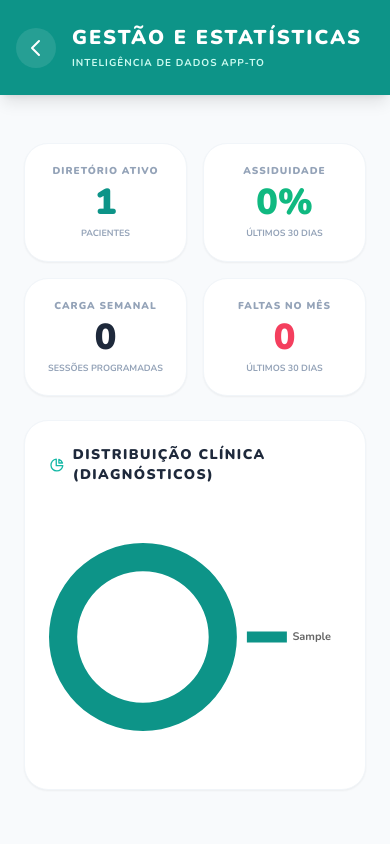
After one commit to William-M-Dias/app-to, a Flask app: page /estatisticas in a window 390 px wide. The commit adds this page. Run offline with Flask 3, Linux system fonts and the light colour scheme; the visitor is signed in with stand-in values (Sample User, id 1); tables that the repository leaves empty hold one stand-in row (values such as "Sample post"); some libraries are stand-ins or nearby versions.

Commit message:
feat: adiciona modulo de estatisticas, ajusta layout mobile e cria tela de gestao

```diff
--- a/app/__init__.py
+++ b/app/__init__.py
@@ -25,6 +25,7 @@ def create_app():
     from app.routes.obs_clinica_bp import obs_clinica_bp
     from app.routes.anamnese_bp import anamnese_bp
     from app.routes.auth_bp import auth_bp
+    from app.routes.estatisticas_bp import estatisticas_bp # <-- AQUI: Importação do novo motor de estatísticas
 
     app.register_blueprint(paciente_bp)
     app.register_blueprint(consulta_bp)
@@ -33,6 +34,7 @@ def create_app():
     app.register_blueprint(obs_clinica_bp)
     app.register_blueprint(anamnese_bp)
     app.register_blueprint(auth_bp)
+    app.register_blueprint(estatisticas_bp) # <-- AQUI: Registro do novo motor no sistema
 
     @app.before_request
     def bloquear_acesso():
--- /dev/null
+++ b/app/routes/estatisticas_bp.py
@@ -0,0 +1,76 @@
+from flask import Blueprint, jsonify
+from sqlalchemy import func
+from app.extensions import db
+from app.models.paciente import Paciente
+from app.models.consulta import Consulta
+from datetime import datetime, timedelta
+
+estatisticas_bp = Blueprint('estatisticas_bp', __name__, url_prefix='/api/estatisticas')
+
+@estatisticas_bp.route('/geral', methods=['GET'])
+def obter_estatisticas():
+    try:
+        # 1. Total de Pacientes Ativos no Diretório
+        total_pacientes = Paciente.query.count()
+
+        # 2. Distribuição Clínica (Diagnósticos)
+        # Como o diagnóstico pode vir separado por vírgula (ex: "TEA, TDAH"),
+        # puxamos tudo e contabilizamos via Python para garantir precisão
+        todos_pacientes = Paciente.query.all()
+        distribuicao_clinica = {}
+        for p in todos_pacientes:
+            if p.diagnostico:
+                diags = [d.strip() for d in p.diagnostico.split(',')]
+                for d in diags:
+                    if d:
+                        distribuicao_clinica[d] = distribuicao_clinica.get(d, 0) + 1
+            else:
+                distribuicao_clinica["Em Investigação"] = distribuicao_clinica.get("Em Investigação", 0) + 1
+
+        # Prepara para o formato do gráfico do Chart.js
+        grafico_diagnosticos = {
+            "labels": list(distribuicao_clinica.keys()),
+            "data": list(distribuicao_clinica.values())
+        }
+
+        # 3. Taxa de Assiduidade (Últimos 30 dias)
+        hoje = datetime.utcnow() - timedelta(hours=3)
+        trinta_dias_atras = hoje - timedelta(days=30)
+
+        sessoes_periodo = Consulta.query.filter(
+            Consulta.data_hora >= trinta_dias_atras,
+            Consulta.data_hora <= hoje,
+            Consulta.status.in_(['Realizado', 'Falta', 'Cancelado'])
+        ).all()
+
+        total_sessoes = len(sessoes_periodo)
+        realizadas = sum(1 for s in sessoes_periodo if s.status == 'Realizado')
+        faltas = sum(1 for s in sessoes_periodo if s.status in ['Falta', 'Cancelado'])
+
+        # Evita divisão por zero
+        taxa_assiduidade = 0
+        if total_sessoes > 0:
+            taxa_assiduidade = round((realizadas / total_sessoes) * 100, 1)
+
+        # 4. Consultas da Semana (Previsão de Carga de Trabalho)
+        inicio_semana = hoje - timedelta(days=hoje.weekday()) # Segunda-feira
+        fim_semana = inicio_semana + timedelta(days=6, hours=23, minutes=59) # Domingo
+
+        carga_semana = Consulta.query.filter(
+            Consulta.data_hora >= inicio_semana,
+            Consulta.data_hora <= fim_semana,
+            Consulta.status != 'Cancelado'
+        ).count()
+
+        return jsonify({
+            "total_pacientes": total_pacientes,
+            "taxa_assiduidade": taxa_assiduidade,
+            "total_sessoes_30d": total_sessoes,
+            "sessoes_realizadas": realizadas,
+            "sessoes_faltas": faltas,
+            "carga_semana": carga_semana,
+            "grafico_diagnosticos": grafico_diagnosticos
+        }), 200
+
+    except Exception as e:
+        return jsonify({"erro": str(e)}), 500
--- a/app/routes/frontend_bp.py
+++ b/app/routes/frontend_bp.py
@@ -26,12 +26,15 @@ def obs_clinica_paciente(id):
 def evolucao_paciente(id):
     return render_template('evolucao.html', paciente_id=id)
 
-# <--- ROTA 5: RELATÓRIO CLÍNICO (FASE 3) --->
 @frontend_bp.route('/paciente/<int:id>/relatorio')
 def relatorio_paciente(id):
     return render_template('relatorio.html', paciente_id=id)
 
-# <--- ROTA NOVA: AGENDA VISUAL (FASE 4) --->
 @frontend_bp.route('/agenda')
 def abrir_agenda_visual():
     return render_template('agenda.html')
+
+# <--- ROTA NOVA: DASHBOARD DE ESTATÍSTICAS (FASE 5) --->
+@frontend_bp.route('/estatisticas')
+def dashboard_estatisticas():
+    return render_template('estatisticas.html')
--- /dev/null
+++ b/app/templates/app/templates/estatisticas.html
@@ -0,0 +1,161 @@
+<!DOCTYPE html>
+<html lang="pt-BR">
+<head>
+    <meta charset="UTF-8">
+    <meta name="viewport" content="width=device-width, initial-scale=1.0, maximum-scale=1.0, user-scalable=no">
+    <title>Estatísticas da Clínica | APP-TO</title>
+
+    <script src="https://cdn.tailwindcss.com"></script>
+    <script defer src="https://cdn.jsdelivr.net/npm/alpinejs@3.x.x/dist/cdn.min.js"></script>
+    <script src="https://cdn.jsdelivr.net/npm/chart.js"></script>
+    <link href="https://fonts.googleapis.com/css2?family=Nunito:wght@400;600;700;800;900&display=swap" rel="stylesheet">
+
+    <script>
+        tailwind.config = {
+            theme: {
+                extend: {
+                    fontFamily: { sans: ['Nunito', 'sans-serif'] },
+                    colors: {
+                        clinica: { 50: '#f0fdfa', 100: '#ccfbf1', 500: '#14b8a6', 600: '#0d9488', 900: '#134e4a' }
+                    }
+                }
+            }
+        }
+    </script>
+    <style>
+        body { background-color: #f8fafc; font-family: 'Nunito', sans-serif; }
+    </style>
+</head>
+<body class="text-slate-800 antialiased relative min-h-screen" x-data="gestaoEstatisticas()" x-init="carregarDados()">
+
+    <header class="bg-clinica-600 text-white p-6 shadow-lg relative">
+        <div class="max-w-4xl mx-auto flex items-center gap-4">
+            <a href="/" class="p-2 -ml-2 bg-white/10 hover:bg-white/20 rounded-full transition-colors active:scale-95">
+                <svg class="w-6 h-6" fill="none" stroke="currentColor" viewBox="0 0 24 24"><path stroke-linecap="round" stroke-linejoin="round" stroke-width="2" d="M15 19l-7-7 7-7"></path></svg>
+            </a>
+            <div>
+                <h1 class="text-xl font-black uppercase tracking-widest flex items-center gap-2">Gestão e Estatísticas</h1>
+                <p class="text-clinica-100 text-[10px] font-bold uppercase tracking-widest mt-1">Inteligência de Dados APP-TO</p>
+            </div>
+        </div>
+    </header>
+
+    <main class="max-w-4xl mx-auto p-6 space-y-6">
+
+        <div x-show="carregando" class="flex justify-center items-center py-20">
+            <svg class="animate-spin h-8 w-8 text-clinica-500" xmlns="http://www.w3.org/2000/svg" fill="none" viewBox="0 0 24 24">
+                <circle class="opacity-25" cx="12" cy="12" r="10" stroke="currentColor" stroke-width="4"></circle>
+                <path class="opacity-75" fill="currentColor" d="M4 12a8 8 0 018-8V0C5.373 0 0 5.373 0 12h4zm2 5.291A7.962 7.962 0 014 12H0c0 3.042 1.135 5.824 3 7.938l3-2.647z"></path>
+            </svg>
+        </div>
+
+        <div x-show="!carregando" style="display: none;" class="space-y-6">
+
+            <div class="grid grid-cols-2 md:grid-cols-4 gap-4">
+
+                <div class="bg-white p-5 rounded-3xl shadow-sm border border-slate-100 flex flex-col justify-center items-center text-center">
+                    <p class="text-[10px] font-black text-slate-400 uppercase tracking-widest mb-1">Diretório Ativo</p>
+                    <p class="text-4xl font-black text-clinica-600" x-text="dados.total_pacientes"></p>
+                    <p class="text-[9px] font-bold text-slate-400 mt-1 uppercase">Pacientes</p>
+                </div>
+
+                <div class="bg-white p-5 rounded-3xl shadow-sm border border-slate-100 flex flex-col justify-center items-center text-center">
+                    <p class="text-[10px] font-black text-slate-400 uppercase tracking-widest mb-1">Assiduidade</p>
+                    <p class="text-4xl font-black text-emerald-500" x-text="dados.taxa_assiduidade + '%'"></p>
+                    <p class="text-[9px] font-bold text-slate-400 mt-1 uppercase">Últimos 30 dias</p>
+                </div>
+
+                <div class="bg-white p-5 rounded-3xl shadow-sm border border-slate-100 flex flex-col justify-center items-center text-center">
+                    <p class="text-[10px] font-black text-slate-400 uppercase tracking-widest mb-1">Carga Semanal</p>
+                    <p class="text-4xl font-black text-slate-800" x-text="dados.carga_semana"></p>
+                    <p class="text-[9px] font-bold text-slate-400 mt-1 uppercase">Sessões Programadas</p>
+                </div>
+
+                <div class="bg-white p-5 rounded-3xl shadow-sm border border-slate-100 flex flex-col justify-center items-center text-center">
+                    <p class="text-[10px] font-black text-slate-400 uppercase tracking-widest mb-1">Faltas no Mês</p>
+                    <p class="text-4xl font-black text-rose-500" x-text="dados.sessoes_faltas"></p>
+                    <p class="text-[9px] font-bold text-slate-400 mt-1 uppercase">Últimos 30 dias</p>
+                </div>
+
+            </div>
+
+            <div class="bg-white p-6 rounded-3xl shadow-sm border border-slate-100">
+                <h2 class="text-sm font-black text-slate-800 uppercase tracking-widest mb-6 flex items-center gap-2">
+                    <svg class="w-5 h-5 text-clinica-500" fill="none" stroke="currentColor" viewBox="0 0 24 24"><path stroke-linecap="round" stroke-linejoin="round" stroke-width="2" d="M11 3.055A9.001 9.001 0 1020.945 13H11V3.055z"></path><path stroke-linecap="round" stroke-linejoin="round" stroke-width="2" d="M20.488 9H15V3.512A9.025 9.025 0 0120.488 9z"></path></svg>
+                    Distribuição Clínica (Diagnósticos)
+                </h2>
+
+                <div class="relative h-64 w-full">
+                    <canvas id="graficoDiagnosticos"></canvas>
+                </div>
+            </div>
+
+        </div>
+    </main>
+
+    <script>
+        function gestaoEstatisticas() {
+            return {
+                carregando: true,
+                dados: {
+                    total_pacientes: 0,
+                    taxa_assiduidade: 0,
+                    sessoes_faltas: 0,
+                    carga_semana: 0,
+                    grafico_diagnosticos: { labels: [], data: [] }
+                },
+
+                carregarDados() {
+                    fetch('/api/estatisticas/geral')
+                        .then(res => res.json())
+                        .then(data => {
+                            this.dados = data;
+                            this.carregando = false;
+
+                            // Adia a renderização do gráfico até o DOM estar visível
+                            setTimeout(() => {
+                                this.renderizarGrafico();
+                            }, 100);
+                        })
+                        .catch(err => {
+                            console.error("Erro ao carregar estatísticas", err);
+                            this.carregando = false;
+                        });
+                },
+
+                renderizarGrafico() {
+                    const ctx = document.getElementById('graficoDiagnosticos');
+                    if (!ctx) return;
+
+                    new Chart(ctx, {
+                        type: 'doughnut',
+                        data: {
+                            labels: this.dados.grafico_diagnosticos.labels,
+                            datasets: [{
+                                data: this.dados.grafico_diagnosticos.data,
+                                backgroundColor: [
+                                    '#0d9488', '#14b8a6', '#2dd4bf', '#5eead4', '#99f6e4',
+                                    '#3b82f6', '#8b5cf6', '#f43f5e', '#f59e0b', '#10b981'
+                                ],
+                                borderWidth: 0,
+                                hoverOffset: 4
+                            }]
+                        },
+                        options: {
+                            responsive: true,
+                            maintainAspectRatio: false,
+                            plugins: {
+                                legend: {
+                                    position: 'right',
+                                    labels: { font: { family: 'Nunito', weight: 'bold', size: 11 } }
+                                }
+                            },
+                            cutout: '70%'
+                        }
+                    });
+                }
+            }
+        }
+    </script>
+</body>
+</html>
```
Also changed, not shown: app/templates/index.html (+16 -20 lines).
